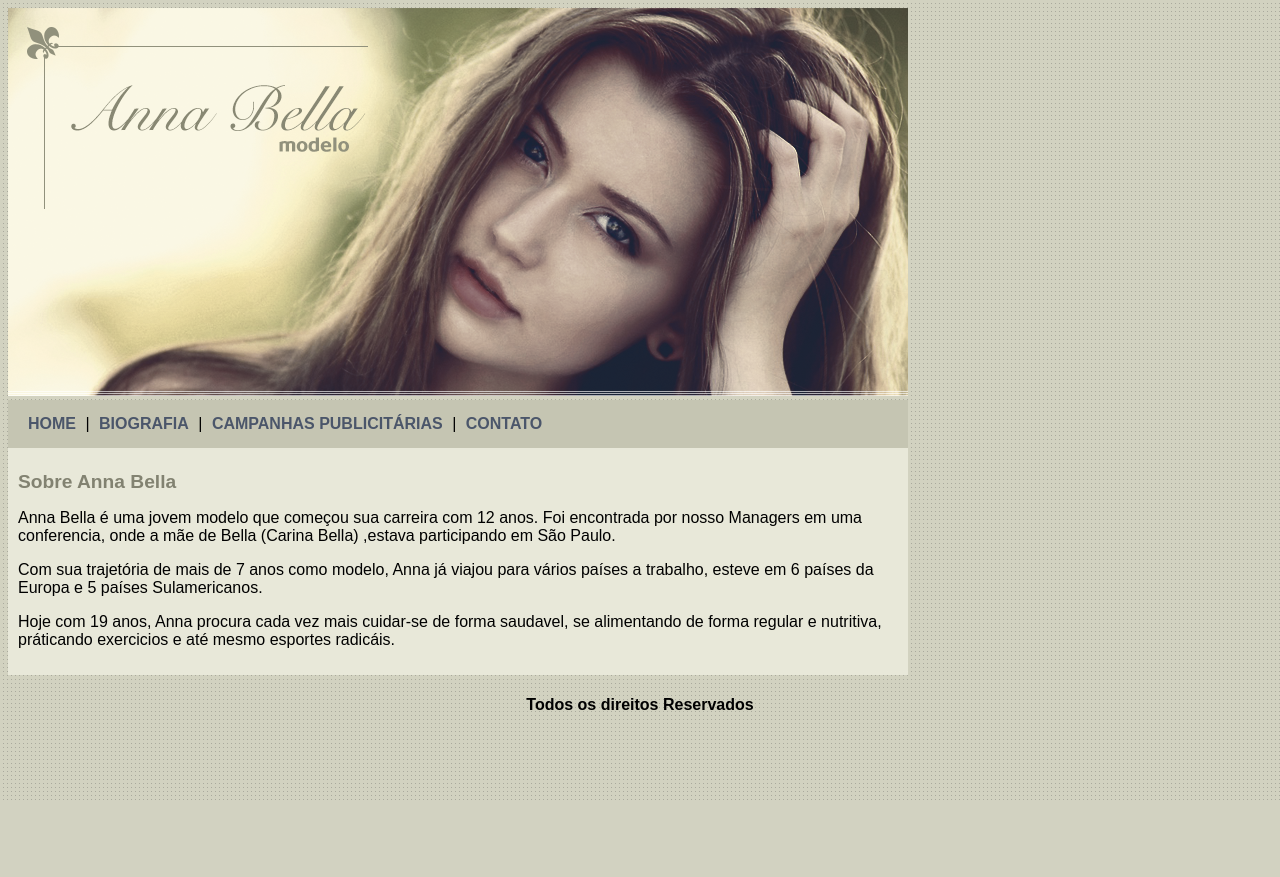
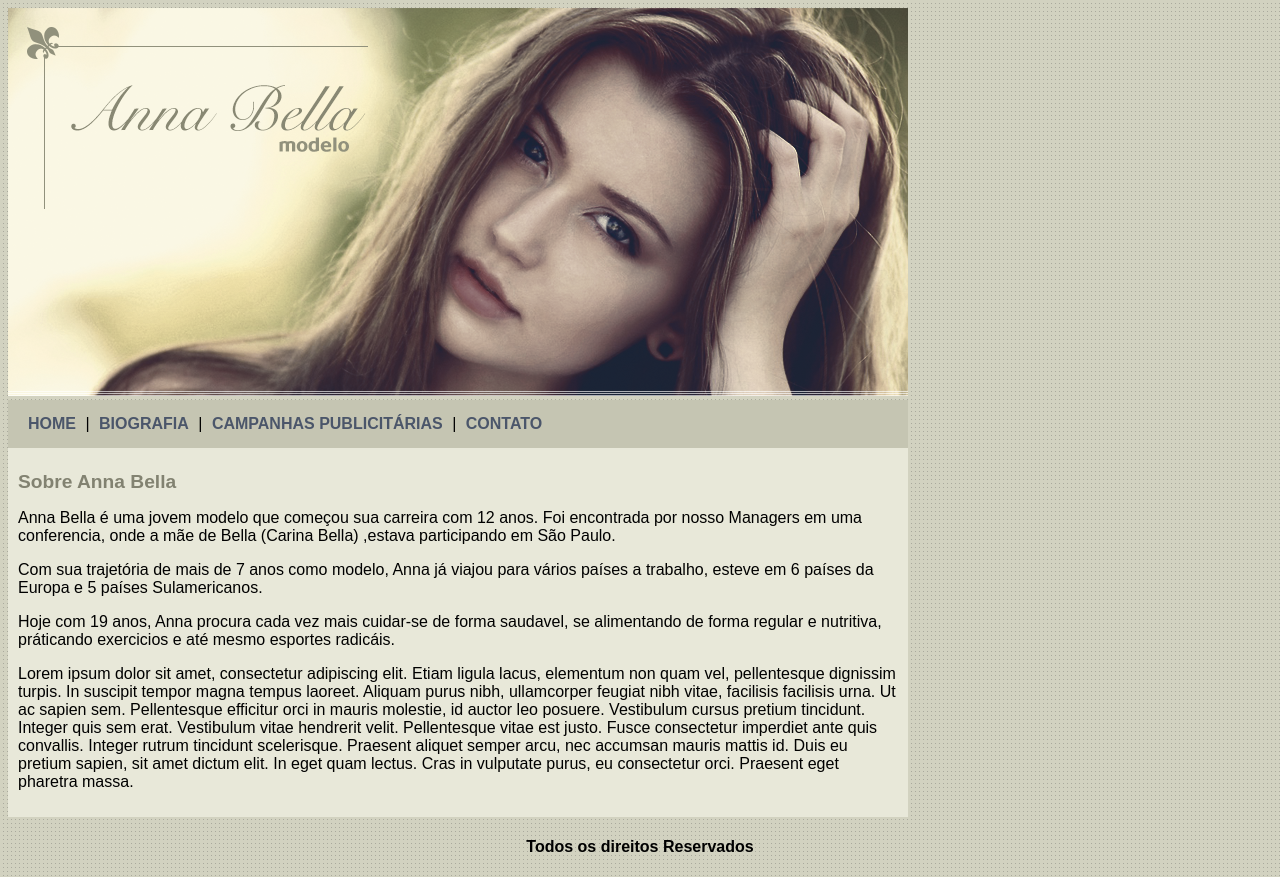
Before and after one commit to JeanMichell1304/ProjetoAnnaBella, a plain HTML site: page index.html in a window 1280 px wide. Before the commit the page ends 800 px from the top, so only its background shows below. Drawn offline with Linux system fonts and the light colour scheme.

Commit message:
Adicionando Texto novo

```diff
--- a/index.html
+++ b/index.html
@@ -35,7 +35,17 @@
 
 			<p>
 			Hoje com 19 anos, Anna procura cada vez mais cuidar-se de forma saudavel, se alimentando
-			de forma regular e nutritiva, práticando exercicios e até mesmo esportes radicáis.</p>
+			de forma regular e nutritiva, práticando exercicios e até mesmo esportes radicáis.
+			</p>
+
+			<p>
+				Lorem ipsum dolor sit amet, consectetur adipiscing elit.
+				Etiam ligula lacus, elementum non quam vel, pellentesque dignissim turpis.
+				In suscipit tempor magna tempus laoreet. Aliquam purus nibh, ullamcorper feugiat nibh vitae, facilisis facilisis urna.
+				Ut ac sapien sem. Pellentesque efficitur orci in mauris molestie, id auctor leo posuere. Vestibulum cursus pretium tincidunt.
+				Integer quis sem erat. Vestibulum vitae hendrerit velit. Pellentesque vitae est justo. Fusce consectetur imperdiet ante quis convallis.
+				Integer rutrum tincidunt scelerisque. Praesent aliquet semper arcu, nec accumsan mauris mattis id. Duis eu pretium sapien, sit amet dictum elit.
+				In eget quam lectus. Cras in vulputate purus, eu consectetur orci. Praesent eget pharetra massa.</p>
 
 
 
```
